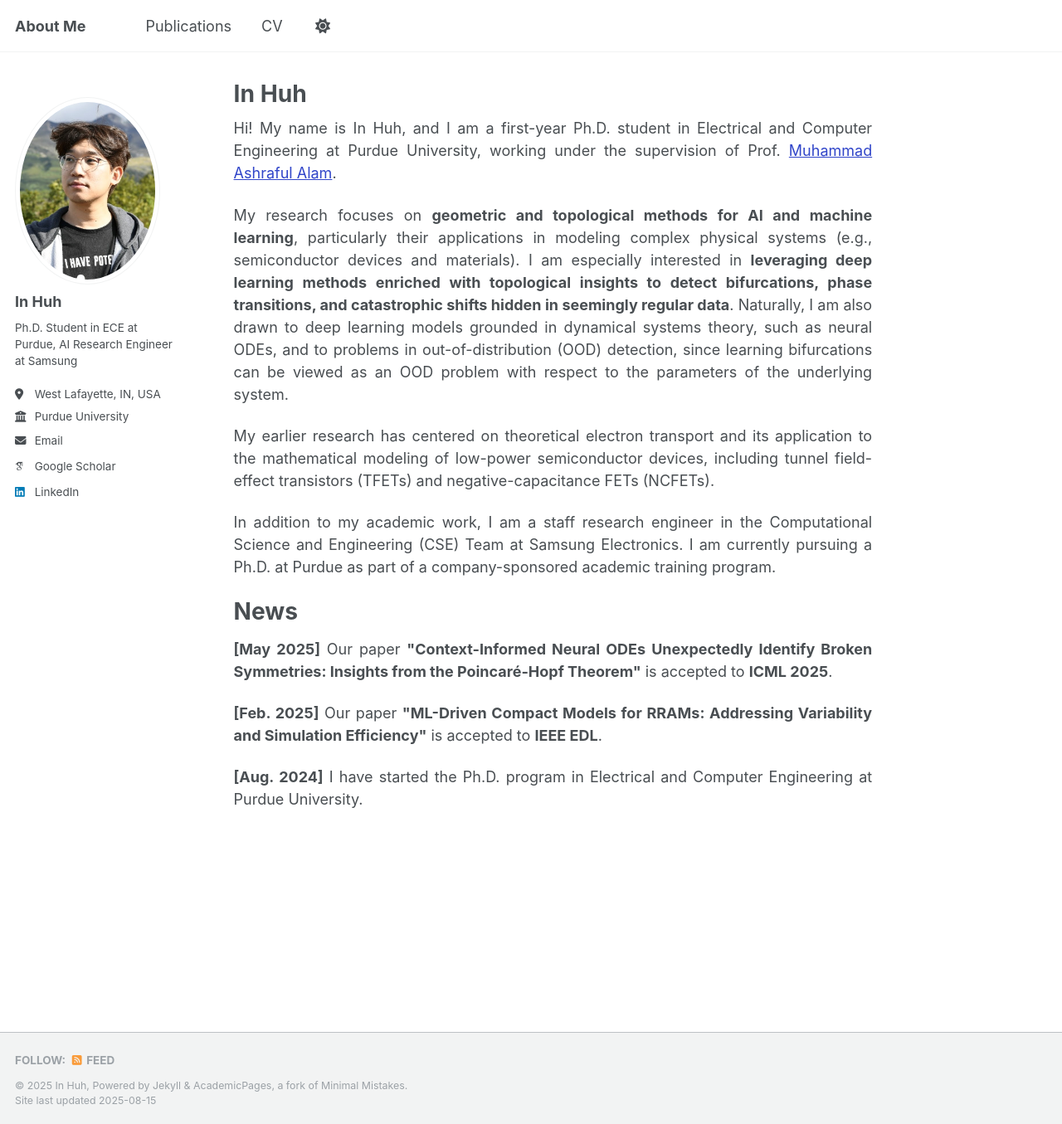
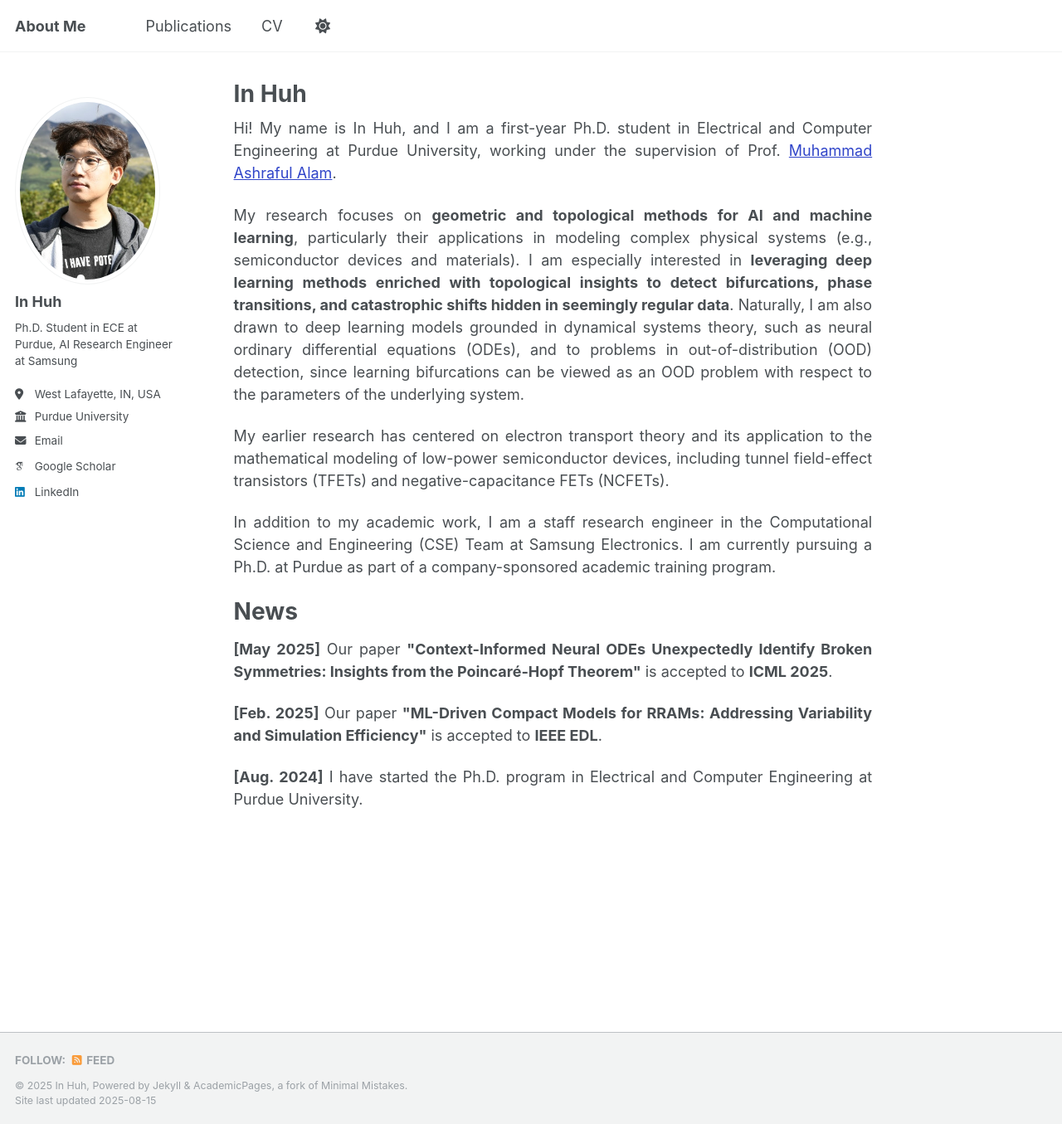
Before and after one commit to inhuh91/inhuh91.github.io, a Jekyll site: the page built from _pages/about.md, in a window 1280 px wide and 1355 px high. Shown: the whole window at 83% size. Built offline with Jekyll 4.4.1, drawn with Linux system fonts in a browser that asks for light colours; some web fonts are replaced.

Commit message:
Publication updated.

```diff
--- a/_pages/about.md
+++ b/_pages/about.md
@@ -11,11 +11,11 @@ Hi! My name is In Huh, and I am a first-year Ph.D. student in Electrical and Com
 </p>
 
 <p align="justify">
-My research focuses on <strong>geometric and topological methods for AI and machine learning</strong>, particularly their applications in modeling complex physical systems (e.g., semiconductor devices and materials). I am especially interested in <strong>leveraging deep learning methods enriched with topological insights to detect bifurcations, phase transitions, and catastrophic shifts hidden in seemingly regular data</strong>. Naturally, I am also drawn to deep learning models grounded in dynamical systems theory, such as neural ODEs, and to problems in out-of-distribution (OOD) detection, since learning bifurcations can be viewed as an OOD problem with respect to the parameters of the underlying system.
+My research focuses on <strong>geometric and topological methods for AI and machine learning</strong>, particularly their applications in modeling complex physical systems (e.g., semiconductor devices and materials). I am especially interested in <strong>leveraging deep learning methods enriched with topological insights to detect bifurcations, phase transitions, and catastrophic shifts hidden in seemingly regular data</strong>. Naturally, I am also drawn to deep learning models grounded in dynamical systems theory, such as neural ordinary differential equations (ODEs), and to problems in out-of-distribution (OOD) detection, since learning bifurcations can be viewed as an OOD problem with respect to the parameters of the underlying system.
 </p>
 
 <p align="justify">
-My earlier research has centered on theoretical electron transport and its application to the mathematical modeling of low-power semiconductor devices, including tunnel field-effect transistors (TFETs) and negative-capacitance FETs (NCFETs).
+My earlier research has centered on electron transport theory and its application to the mathematical modeling of low-power semiconductor devices, including tunnel field-effect transistors (TFETs) and negative-capacitance FETs (NCFETs).
 </p>
 
 <p align="justify">
```
